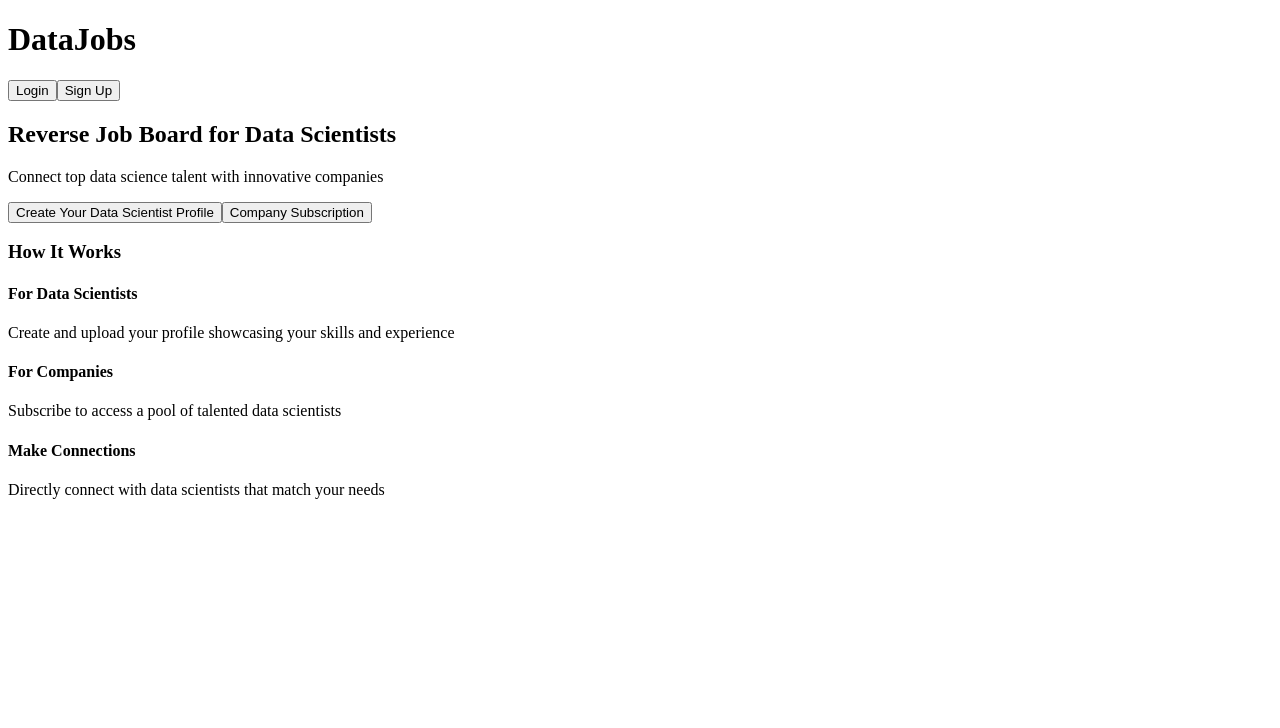
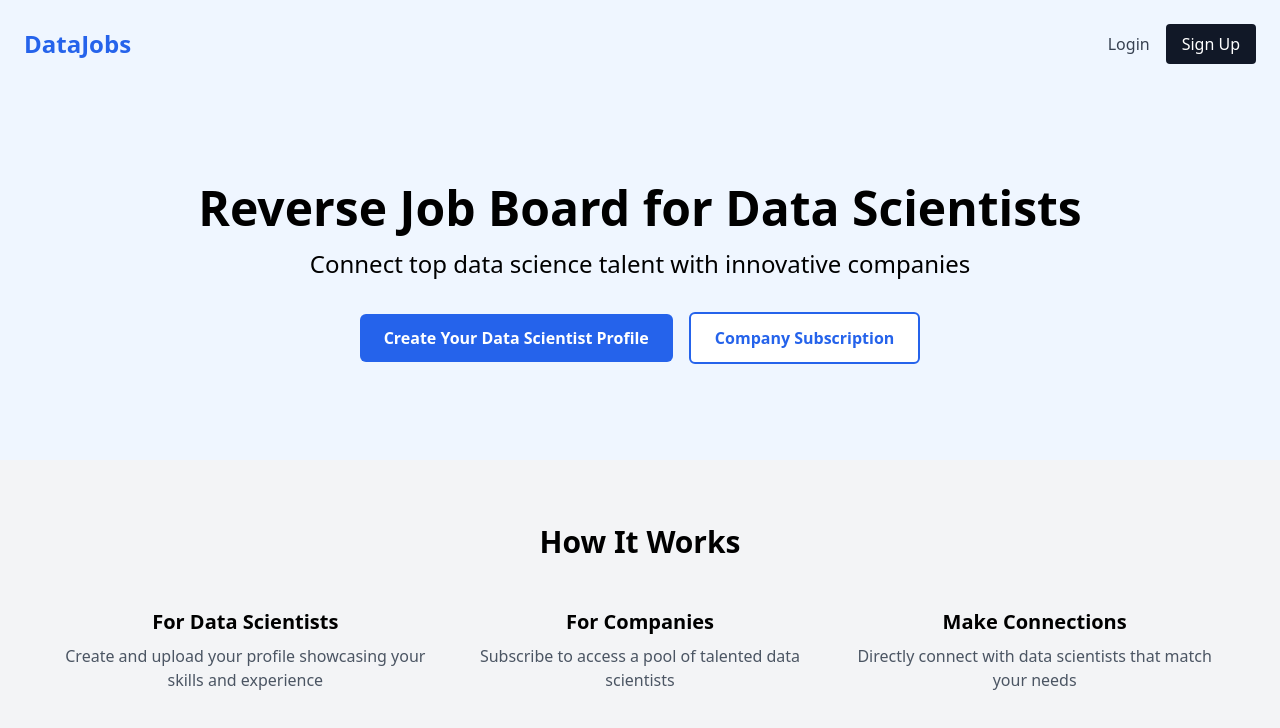
Before and after one commit to tahaali-dev/reverse-job-board-frontend, a Next.js app: page / in a window 1280 px wide. Shown: the top 728 px of the page. Built offline with nearby package versions, Linux system fonts and the light colour scheme.

Commit message:
Basic front-end done

```diff
--- /dev/null
+++ b/postcss.config.js
@@ -0,0 +1,6 @@
+module.exports = {
+  plugins: {
+    tailwindcss: {},
+    autoprefixer: {},
+  },
+}
--- /dev/null
+++ b/tailwind.config.js
@@ -0,0 +1,7 @@
+module.exports = {
+  content: ["./src/**/*.{js,ts,jsx,tsx}"],
+  theme: {
+    extend: {},
+  },
+  plugins: [],
+};
```
Also changed, not shown: package.json (+16 -7 lines), 1 other file (tests, documents, lock files or other folders).
